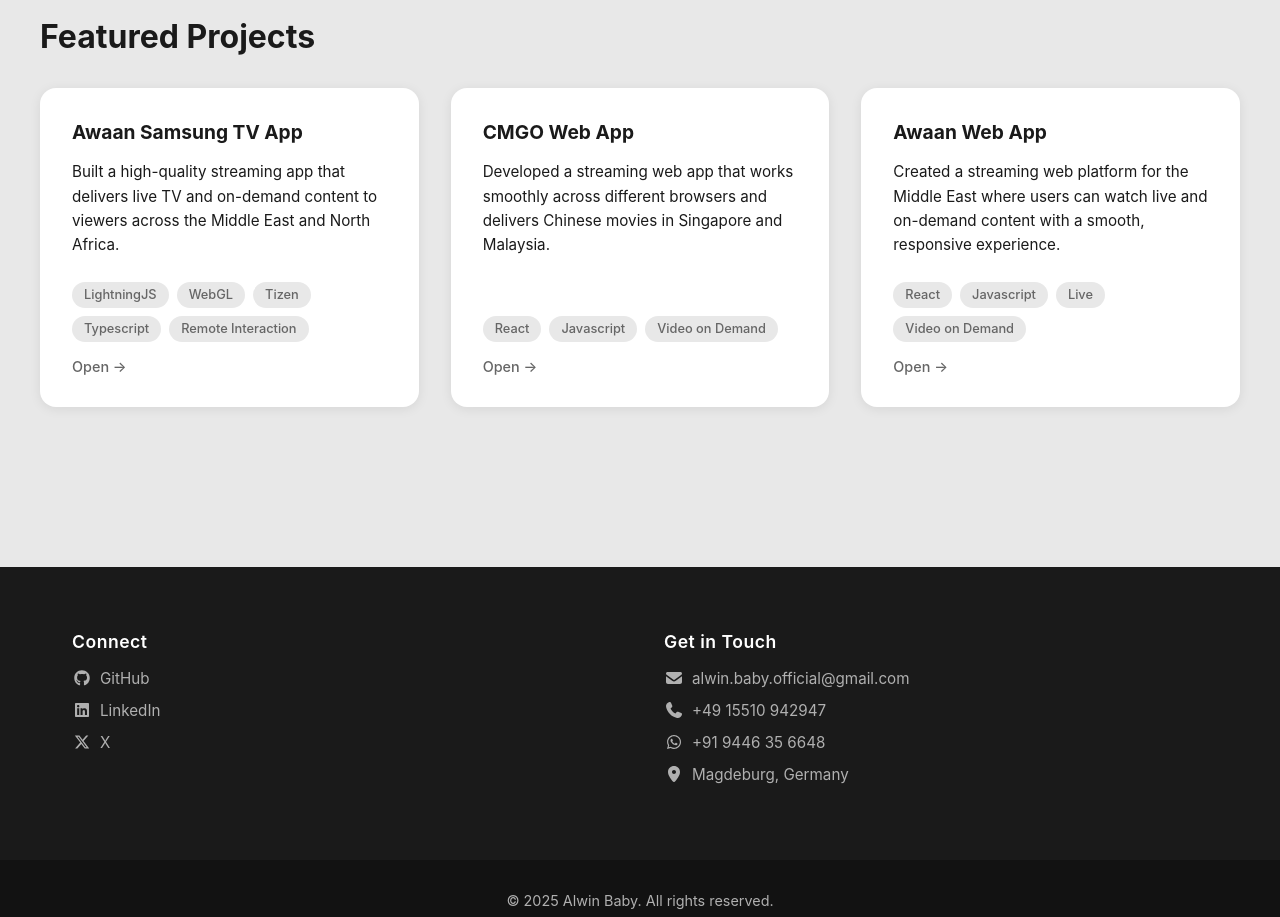
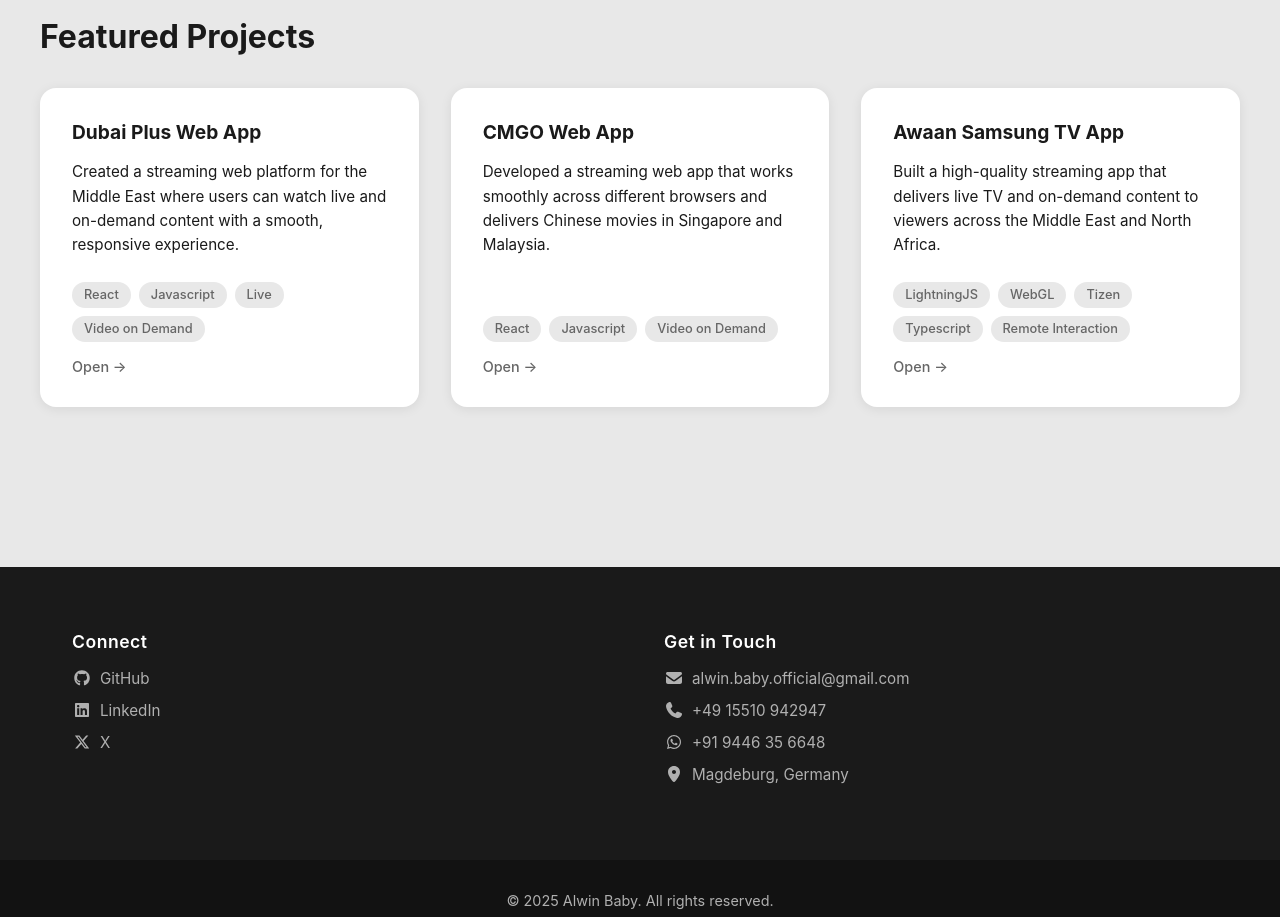
Before and after one commit to alwin-baby0/my-website, a Next.js app: page /about in a window 1280 px wide. Shown: the part 1620-2537 px from the top of the page. Built offline with nearby package versions, Linux system fonts and the light colour scheme.

Commit message:
dubai plus

```diff
--- a/src/app/about/page.tsx
+++ b/src/app/about/page.tsx
@@ -28,10 +28,10 @@ export default function About() {
 
   const projects = [
     {
-      title: "Awaan Samsung TV App",
-      description: "Built a high-quality streaming app that delivers live TV and on-demand content to viewers across the Middle East and North Africa.",
-      tags: ["LightningJS", "WebGL", "Tizen", "Typescript", "Remote Interaction"],
-      href: "https://www.samsung.com/de/tvs/smart-tv/samsung-tv-apps-detail/?appId=3201607010180",
+      title: "Dubai Plus Web App",
+      description: "Created a streaming web platform for the Middle East where users can watch live and on-demand content with a smooth, responsive experience.",
+      tags: ["React", "Javascript", "Live", "Video on Demand"],
+      href: "https://www.dubaiplus.net/",
     },
     {
       title: "CMGO Web App",
@@ -40,10 +40,10 @@ export default function About() {
       href: "https://cmgo.com",
     },
     {
-      title: "Awaan Web App",
-      description: "Created a streaming web platform for the Middle East where users can watch live and on-demand content with a smooth, responsive experience.",
-      tags: ["React", "Javascript", "Live", "Video on Demand"],
-      href: "https://www.awaan.ae",
+      title: "Awaan Samsung TV App",
+      description: "Built a high-quality streaming app that delivers live TV and on-demand content to viewers across the Middle East and North Africa.",
+      tags: ["LightningJS", "WebGL", "Tizen", "Typescript", "Remote Interaction"],
+      href: "https://www.samsung.com/de/tvs/smart-tv/samsung-tv-apps-detail/?appId=3201607010180",
     },
   ];
 
```
